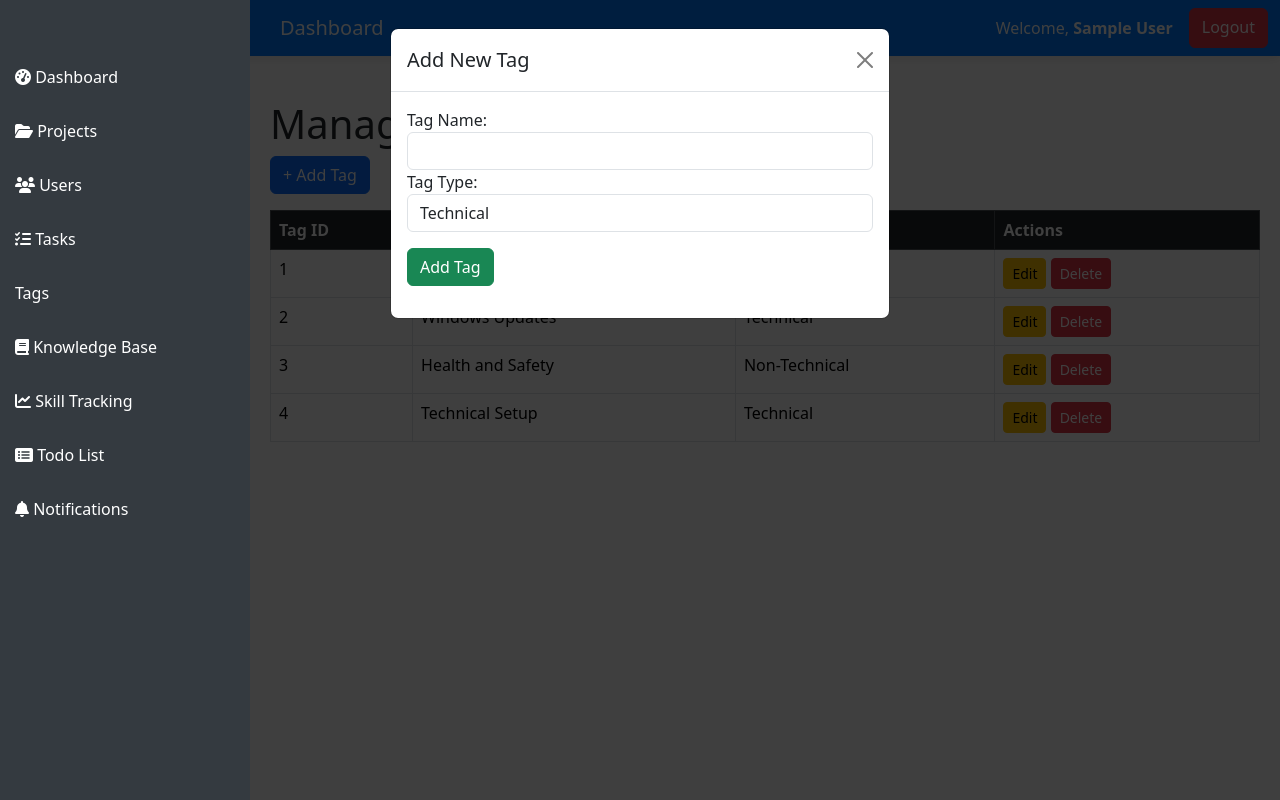
After one commit to mrrijan/manager_dashboard, a PHP site: page /pages/tags.php in a window 1280 px wide, after a click on "+ Add Tag". The commit adds this page. Run offline with PHP 8.4, Linux system fonts and the light colour scheme; the visitor is signed in with stand-in values (Sample User, id 1); data comes from the database, SQL or seed files in the repository.

Commit message:
Added tags feature

```diff
--- a/includes/sidebar.php
+++ b/includes/sidebar.php
@@ -41,6 +41,7 @@ sidebar.php
     <a href="../pages/projects.php"><i class="fas fa-folder-open"></i> Projects</a>
     <a href="../pages/users.php"><i class="fas fa-users"></i> Users</a>
     <a href="../pages/tasks.php"><i class="fas fa-tasks"></i> Tasks</a>
+    <a href="../pages/tags.php"> Tags</a>
     <a href="../pages/knowledge.php"><i class="fas fa-book"></i>  Knowledge Base</a>
     <a href="../pages/skills.php"><i class="fas fa-chart-line"></i> Skill Tracking</a>
     <a href="../pages/todo.php"><i class="fas fa-list-alt"></i> Todo List</a>
--- /dev/null
+++ b/pages/tags.php
@@ -0,0 +1,120 @@
+<?php
+include "../config/db.php";
+include "../includes/header.php";
+include "../includes/sidebar.php";
+
+// Fetch all tags from the database
+$query = "SELECT * FROM `tags` ORDER BY tagId ASC";
+$result = $conn->query($query);
+?>
+
+<div class="content">
+    <h1>Manage Tags</h1>
+
+    <!-- Add New Tag Button -->
+    <button class="btn btn-primary mb-3" data-bs-toggle="modal" data-bs-target="#addTagModal">+ Add Tag</button>
+
+    <!-- Tags Table -->
+    <table class="table table-bordered">
+        <thead class="table-dark">
+            <tr>
+                <th>Tag ID</th>
+                <th>Tag Name</th>
+                <th>Tag Type</th>
+                <th>Actions</th>
+            </tr>
+        </thead>
+        <tbody>
+            <?php while ($row = $result->fetch_assoc()) { ?>
+                <tr>
+                    <td><?= $row['tagId']; ?></td>
+                    <td><?= htmlspecialchars($row['tagName']); ?></td>
+                    <td><?= $row['tagType']; ?></td>
+                    <td>
+                        <button class="btn btn-warning btn-sm edit-btn"
+                                data-id="<?= $row['tagId']; ?>"
+                                data-name="<?= htmlspecialchars($row['tagName']); ?>"
+                                data-type="<?= $row['tagType']; ?>"
+                                data-bs-toggle="modal" data-bs-target="#editTagModal">
+                            Edit
+                        </button>
+                        <button class="btn btn-danger btn-sm delete-btn" data-id="<?= $row['tagId']; ?>">Delete</button>
+                    </td>
+                </tr>
+            <?php } ?>
+        </tbody>
+    </table>
+</div>
+
+<!-- Add Tag Modal -->
+<div class="modal fade" id="addTagModal" tabindex="-1">
+    <div class="modal-dialog">
+        <div class="modal-content">
+            <div class="modal-header">
+                <h5 class="modal-title">Add New Tag</h5>
+                <button type="button" class="btn-close" data-bs-dismiss="modal"></button>
+            </div>
+            <div class="modal-body">
+                <form action="../actions/add_tag.php" method="POST">
+                    <label>Tag Name:</label>
+                    <input type="text" name="tag_name" class="form-control" required>
+                    <label>Tag Type:</label>
+                    <select name="tag_type" class="form-control" required>
+                        <option value="Technical">Technical</option>
+                        <option value="Non-Technical">Non-Technical</option>
+                    </select>
+                    <button type="submit" class="btn btn-success mt-3">Add Tag</button>
+                </form>
+            </div>
+        </div>
+    </div>
+</div>
+
+<!-- Edit Tag Modal -->
+<div class="modal fade" id="editTagModal" tabindex="-1">
+    <div class="modal-dialog">
+        <div class="modal-content">
+            <div class="modal-header">
+                <h5 class="modal-title">Edit Tag</h5>
+                <button type="button" class="btn-close" data-bs-dismiss="modal"></button>
+            </div>
+            <div class="modal-body">
+                <form action="../actions/update_tag.php" method="POST">
+                    <input type="hidden" name="tag_id" id="edit-tag-id">
+                    <label>Tag Name:</label>
+                    <input type="text" name="tag_name" id="edit-tag-name" class="form-control" required>
+                    <label>Tag Type:</label>
+                    <select name="tag_type" id="edit-tag-type" class="form-control" required>
+                        <option value="Technical">Technical</option>
+                        <option value="Non-Technical">Non-Technical</option>
+                    </select>
+                    <button type="submit" class="btn btn-success mt-3">Save Changes</button>
+                </form>
+            </div>
+        </div>
+    </div>
+</div>
+<script src="https://cdn.jsdelivr.net/npm/bootstrap@5.3.2/dist/js/bootstrap.bundle.min.js"></script>
+<!-- JavaScript for Edit & Delete -->
+<script>
+    document.querySelectorAll(".delete-btn").forEach(button => {
+        button.addEventListener("click", function() {
+            let tagId = this.getAttribute("data-id");
+            if (confirm("Are you sure you want to delete this tag?")) {
+                window.location.href = `../actions/delete_tag.php?id=${tagId}`;
+            }
+        });
+    });
+
+    document.querySelectorAll(".edit-btn").forEach(button => {
+        button.addEventListener("click", function() {
+            document.getElementById("edit-tag-id").value = this.getAttribute("data-id");
+            document.getElementById("edit-tag-name").value = this.getAttribute("data-name");
+            document.getElementById("edit-tag-type").value = this.getAttribute("data-type");
+        });
+    });
+</script>
+
+<script src="https://cdn.jsdelivr.net/npm/bootstrap@5.3.2/dist/js/bootstrap.bundle.min.js"></script>
+</body>
+</html>
```
Also changed, not shown: actions/add_tag.php (added, +24 -0 lines), actions/delete_tag.php (added, +23 -0 lines), actions/update_tag.php (added, +25 -0 lines), team020.sql (+23 -0 lines).
